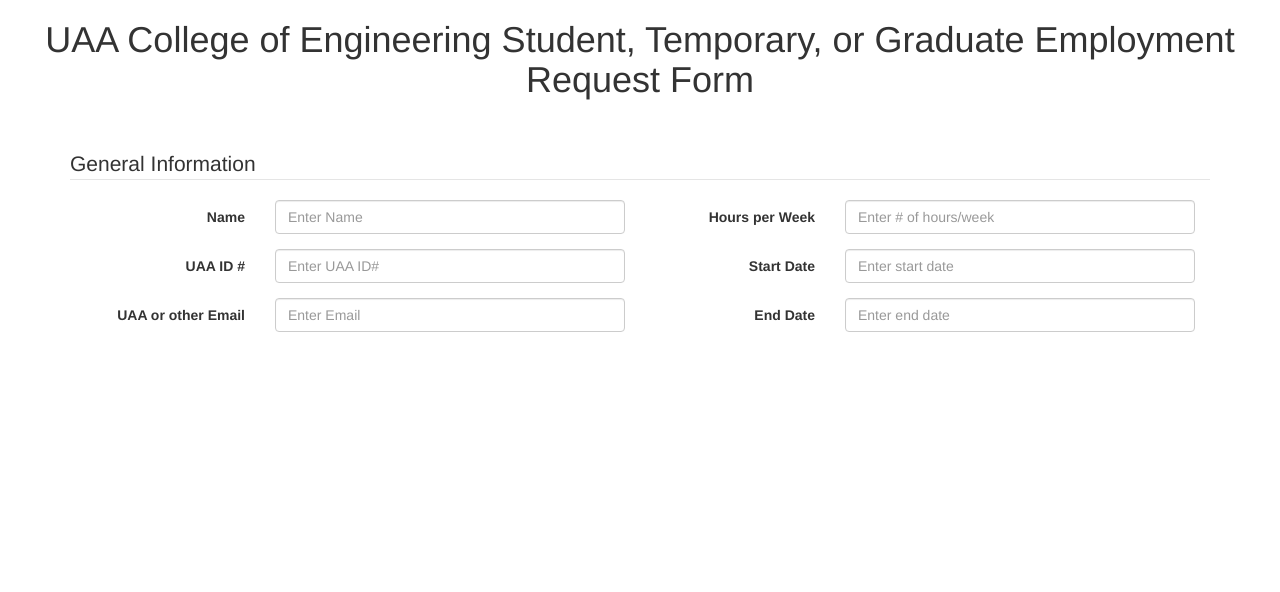
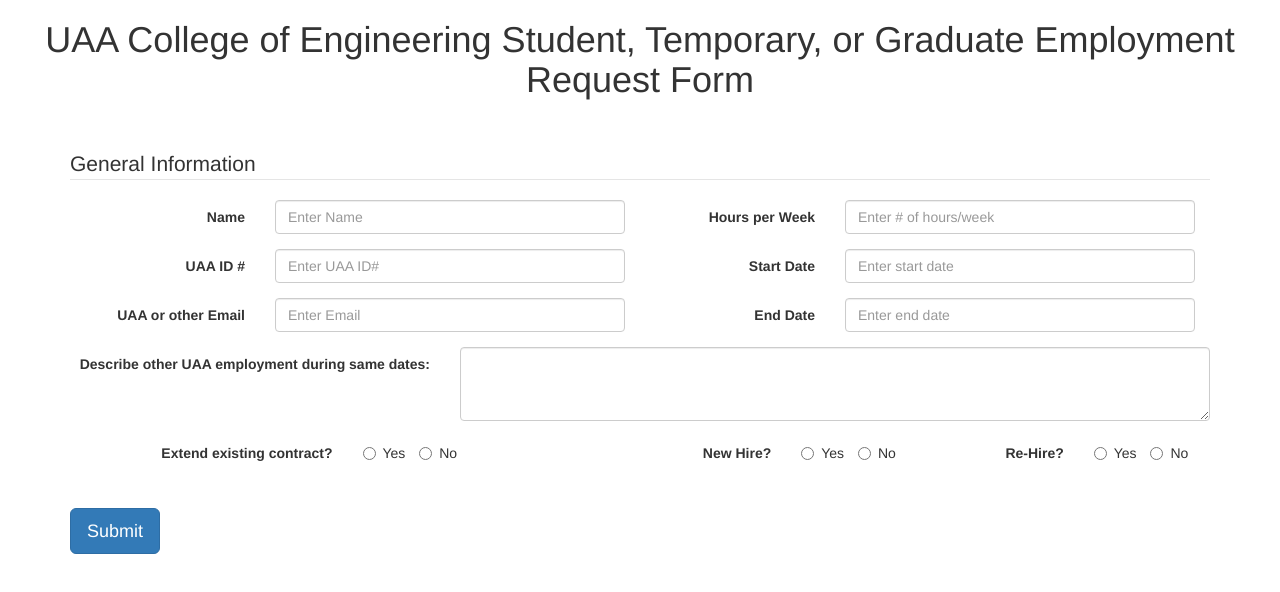
Before and after one commit to YukonJack777/CSCE401, a plain HTML site: page index.html in a window 1280 px wide. Drawn offline with nearby package versions, Linux system fonts and the light colour scheme.

Commit message:
Add more to inputs to index.html

```diff
--- a/index.html
+++ b/index.html
@@ -5,7 +5,6 @@
 		<fieldset>
 			<legend>General Information</legend>
 			<div class="col-xs-6">
-
 				<div class="form-group">
 					<label for="name" class="col-xs-4 control-label">Name</label>
 					<div class="col-xs-8">
@@ -26,10 +25,9 @@
 						<input type="text" class="form-control" placeholder="Enter Email" />
 					</div>
 				</div>
+			</div>
 
-        </div>
 			<div class="col-xs-6">
-
 				<div class="form-group">
 					<label for="name" class="col-xs-4 control-label">Hours per Week</label>
 					<div class="col-xs-8">
@@ -50,9 +48,55 @@
 						<input type="text" class="form-control" placeholder="Enter end date" />
 					</div>
 				</div>
+			</div>
 
+			<div class="form-group">
+				<label for="name" class="col-xs-4 control-label">Describe other UAA employment during same dates:</label>
+				<div class="col-xs-8">
+					<textarea class="form-control" rows="3"></textarea>
 				</div>
+			</div>
+
+			<div class="form-group">
+				<div class="col-xs-6">
+					<label for="name" class="col-xs-6 control-label">Extend existing contract?</label>
+					<div class="col-xs-6">
+						<label class="radio-inline">
+							<input type="radio" name="ExtendContractOptions" id="EC1" value="Yes"> Yes
+						</label>
+						<label class="radio-inline">
+							<input type="radio" name="ExtendContractOptions" id="EC2" value="No"> No
+						</label>
+					</div>
+				</div>
+
+				<div class="col-xs-3">
+					<label for="name" class="col-xs-6 control-label">New Hire?</label>
+					<div class="col-xs-6">
+						<label class="radio-inline">
+							<input type="radio" name="inlineRadioOptions" id="inlineRadio1" value="Yes"> Yes
+						</label>
+						<label class="radio-inline">
+							<input type="radio" name="inlineRadioOptions" id="inlineRadio2" value="No"> No
+						</label>
+					</div>
+				</div>
+
+				<div class="col-xs-3">
+					<label for="name" class="col-xs-6 control-label">Re-Hire?</label>
+					<div class="col-xs-6">
+						<label class="radio-inline">
+							<input type="radio" name="inlineRadioOptions" id="inlineRadio1" value="Yes"> Yes
+						</label>
+						<label class="radio-inline">
+							<input type="radio" name="inlineRadioOptions" id="inlineRadio2" value="No"> No
+						</label>
+					</div>
+				</div>
+			</div>
+
 		</fieldset>
+		<button type="button" class="btn btn-primary btn-lg" style="margin-top:30px">Submit</button>
 	</form>
 </div>
 
```
Lines whose indentation alone changed are shown as unchanged.
